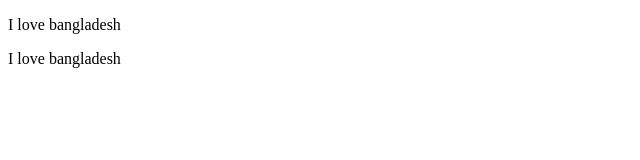
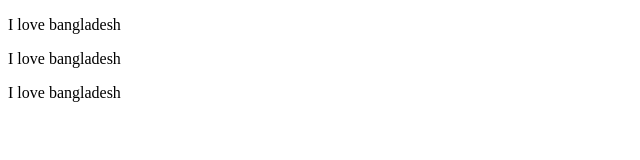
Before and after one commit to Mehedi-Hassan-Khalid/Git, a plain HTML site: page contact.html in a window 1280 px wide. Shown: the whole page, without its empty margins (0-640 px from the left). Drawn offline with Linux system fonts and the light colour scheme.

```diff
--- a/contact.html
+++ b/contact.html
@@ -9,5 +9,6 @@
 <body>
     <p>I love bangladesh</p>
     <p>I love bangladesh</p>
+    <p>I love bangladesh</p>
 </body>
 </html>
```
